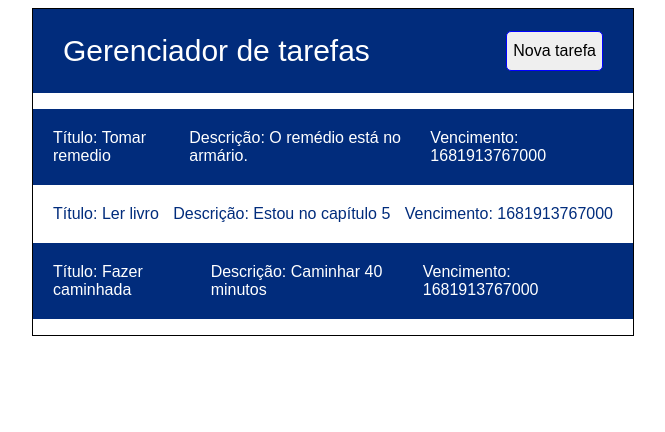
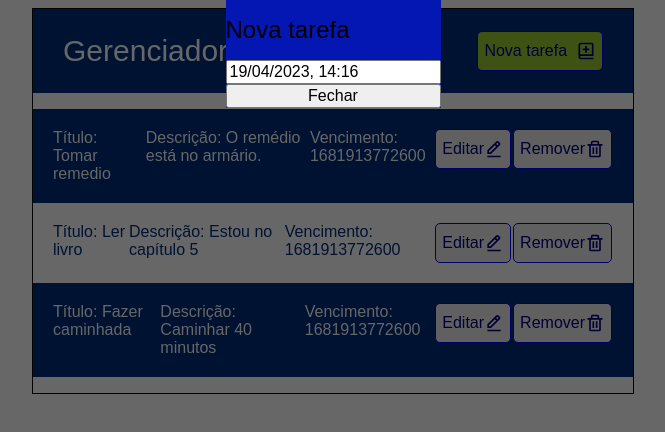
Before and after one commit to joaoCS/task-manager, a React (Create React App) app: page / in a window 1280 px wide. Both pictures are taken after a click on the button "Nova tarefa". Shown: the top 432 px of the page, without its empty margins (307-972 px from the left). Built offline with nearby package versions, Linux system fonts and the light colour scheme; the HTML template or start-up script is replaced by a standard one.

Commit message:
Criada a modal de criar/editar tarefas, adicionados botões, etc.

```diff
--- a/package.json
+++ b/package.json
@@ -6,8 +6,12 @@
     "@testing-library/jest-dom": "^5.16.5",
     "@testing-library/react": "^13.4.0",
     "@testing-library/user-event": "^13.5.0",
+    "moment": "^2.29.4",
+    "momment": "^0.0.1",
     "react": "^18.2.0",
+    "react-datepicker": "^4.11.0",
     "react-dom": "^18.2.0",
+    "react-icons": "^4.8.0",
     "react-router-dom": "^6.10.0",
     "react-scripts": "5.0.1",
     "web-vitals": "^2.1.4"
--- a/src/App.js
+++ b/src/App.js
@@ -1,12 +1,12 @@
 import { BrowserRouter, Routes, Route } from "react-router-dom";
-import ManageTask from "./pages/ManageTask";
+import ManageTasks from "./pages/ManageTasks";
 
 
 function App() {
   return (
     <BrowserRouter>
       <Routes>
-        <Route path="/" element={<ManageTask/>}/>
+        <Route path="/" element={<ManageTasks/>}/>
       </Routes>
     </BrowserRouter>
   );
--- a/src/index.css
+++ b/src/index.css
@@ -28,6 +28,10 @@
   margin-left: 30px;
   border-radius: 5px;
   border: 1px solid blue;
+  display: flex;
+  align-items: center;
+  color: rgb(1, 1, 129);
+  background-color: yellowgreen;
 }
 
 .taskManagerHeader button:hover {
@@ -56,3 +60,19 @@
 .taskManagerBody li:nth-child(even) {
   color: rgb(1, 44, 124);
 }
+
+.taskManagerBody li button {
+  display: flex;
+  align-items: center;
+  height: 40px;
+  margin: 0px 1px;
+  color: rgb(1, 1, 129);
+  border: 1px solid blue;
+  border-radius: 5px;
+  cursor: pointer;
+}
+
+.taskManagerBody li button:hover {
+  background-color: yellowgreen;
+
+}
--- /dev/null
+++ b/src/pages/EditTask/EditTask.js
@@ -0,0 +1,60 @@
+import React, { useState, useEffect } from "react";
+import moment from "moment";
+import DatePicker, { registerLocale, setDefaultLocale } from "react-datepicker";
+import ptBR from "date-fns/locale/pt-BR";
+import { type } from "@testing-library/user-event/dist/type";
+import "react-datepicker/dist/react-datepicker.css";
+
+import "./editTask.css";
+
+ /*
+    Para guardar a data no BD, faz o parsing da data: Date.parse(data), que fica como número.
+
+    Para ler do BD, transforma o registro em formato Number para Date: dataDoBD = Date(dataNumber) e seta no campo.
+
+    Para mostrar para o usuário, usa-se as funções: moment(dataNumber).format("DD/MM/YYYY hh:mm:ss")
+
+*/
+
+
+export default function EditTask({ close, data }) {
+
+    const [startDate, setStartDate] = useState(new Date());
+
+
+    function whichTitle(){
+        return (
+            data.titulo? "Editar tarefa" : "Nova tarefa"
+        );
+    }
+
+    useEffect(()=> {
+        registerLocale('pt-BR', ptBR);
+    }, []);
+
+
+    function handleDate(date) {
+        console.log(typeof(date));
+
+        let d = Date.parse(date);
+        console.log(d);
+        console.log(moment(d).format("DD/MM/YYYY hh:mm:ss"));
+
+        setStartDate(date);
+
+        let novaData = Date(d);
+        console.log(novaData);
+    }
+
+
+
+    return (
+        <div className="editar">
+            <form>
+                <h1>{whichTitle()}</h1>
+                <DatePicker selected={startDate} onChange={handleDate} showTimeSelect dateFormat="Pp" locale={ptBR}/>
+                <button onClick={close}>Fechar</button>
+            </form>
+        </div>
+    );
+};
--- /dev/null
+++ b/src/pages/EditTask/editTask.css
@@ -0,0 +1,23 @@
+.editar {
+    position: absolute;
+    margin: auto;
+    top: 0;
+    bottom: 0;
+    left: 0;
+    right: 0;
+    background-color: rgba(0, 0, 0, 0.596);
+
+}
+
+.editar form {
+    width: fit-content;
+    height: fit-content;
+    margin: auto;
+    background-color: rgb(5, 23, 179);
+    display: flex;
+    flex-direction: column;
+}
+
+.editar form h1{
+    font-size: 24px;
+}
--- a/src/pages/ManageTask.js
+++ /dev/null
@@ -1,51 +0,0 @@
-import React from "react";
-
-
-
-
-
-export default function ManageTask () {
-
-    let data = [
-        {
-            titulo: "Tomar remedio",
-            descricao: "O remédio está no armário.",
-            dataVencimento: new Date().getTime()
-        },
-
-        {
-            titulo: "Ler livro",
-            descricao: "Estou no capítulo 5",
-            dataVencimento: new Date().getTime()
-        },
-
-
-        {
-            titulo: "Fazer caminhada",
-            descricao: "Caminhar 40 minutos",
-            dataVencimento: new Date().getTime()
-        }
-
-    ];
-
-
-    return (
-        <div className="taskManager">
-            <div className="taskManagerHeader">
-                <h1>Gerenciador de tarefas</h1>
-                <button>Nova tarefa</button>
-            </div>
-            <ul className="taskManagerBody">
-            {data.map((task, idx) => {
-                return (
-                    <li key={idx}>
-                        <span> <strong>Título: </strong> {task.titulo}</span>
-                        <span><strong>Descrição: </strong> {task.descricao}</span>
-                        <span><strong>Vencimento: </strong> {task.dataVencimento}</span>
-                    </li>
-                );
-            })}
-            </ul>
-        </div>
-    );
-};
--- /dev/null
+++ b/src/pages/ManageTasks.js
@@ -0,0 +1,62 @@
+import React, { useEffect, useState } from "react";
+import { BiBookAdd,BiEditAlt, BiTrash } from 'react-icons/bi';
+
+import EditTask from "./EditTask/EditTask";
+
+
+export default function ManageTasks () {
+
+    const [openEdit, setOpenEdit] = useState(false);
+    const [taskToEdition, setTaskToEdition] = useState({});
+
+    let data = [
+        {
+            titulo: "Tomar remedio",
+            descricao: "O remédio está no armário.",
+            dataVencimento: new Date().getTime()
+        },
+
+        {
+            titulo: "Ler livro",
+            descricao: "Estou no capítulo 5",
+            dataVencimento: new Date().getTime()
+        },
+
+        {
+            titulo: "Fazer caminhada",
+            descricao: "Caminhar 40 minutos",
+            dataVencimento: new Date().getTime()
+        }
+
+    ];
+
+    function openEditModal(data){
+        setOpenEdit(true);
+        setTaskToEdition(data);
+    }
+
+    return (
+        <>
+          <div className="taskManager">
+                <div className="taskManagerHeader">
+                    <h1>Gerenciador de tarefas</h1>
+                    <button onClick={()=> openEditModal({})}>Nova tarefa &nbsp;<BiBookAdd size={20} /> </button>
+                </div>
+                <ul className="taskManagerBody">
+                {data.map((task, idx) => {
+                    return (
+                        <li key={idx}>
+                            <span> <strong>Título: </strong> {task.titulo}</span>
+                            <span><strong>Descrição: </strong> {task.descricao}</span>
+                            <span><strong>Vencimento: </strong> {task.dataVencimento}</span>
+                            <button onClick={()=> openEditModal(task)}>Editar <BiEditAlt size={20}/></button>
+                            <button>Remover <BiTrash size={20}/></button>
+                        </li>
+                    );
+                })}
+                </ul>
+            </div>
+            {openEdit && <EditTask data={taskToEdition} close={() => setOpenEdit(false)}/>}
+        </>
+    );
+};
```
Also changed, not shown: 1 other file (tests, documents, lock files or other folders).
